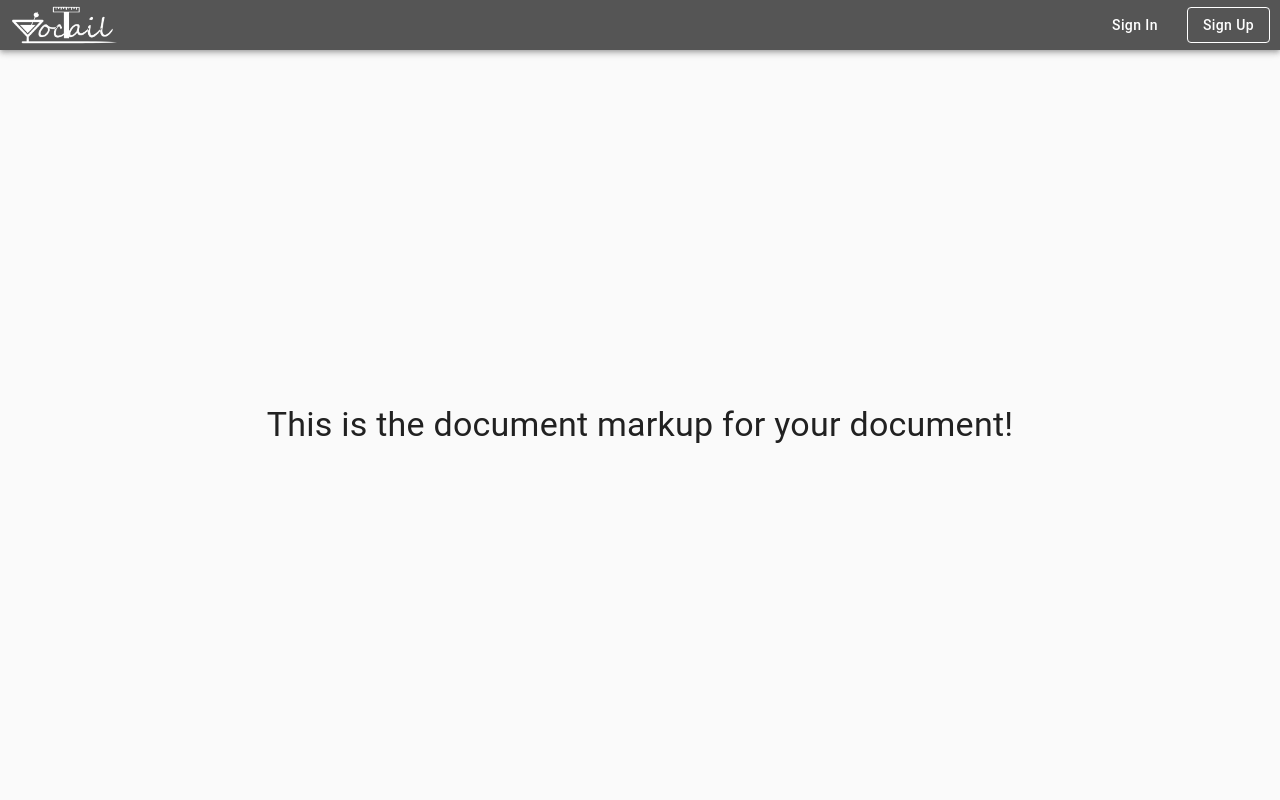
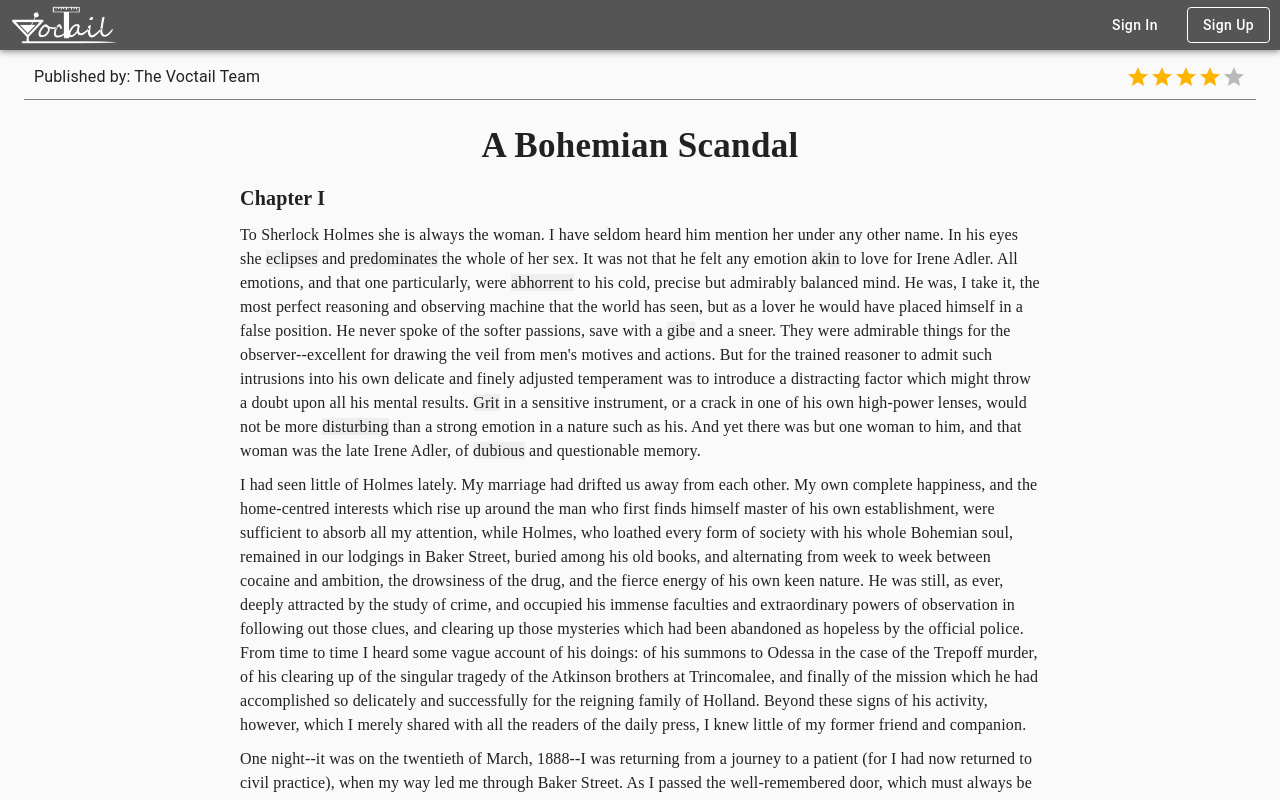
Before and after one commit to smithyworks/voctail, a React (Create React App) app in the folder frontend/: page /document-markup in a window 1280 px wide. Built offline with nearby package versions, Linux system fonts and the light colour scheme.

Commit message:
Initial work on document viewer.

```diff
--- a/frontend/package.json
+++ b/frontend/package.json
@@ -7,6 +7,7 @@
   "dependencies": {
     "@material-ui/core": "^4.10.1",
     "@material-ui/icons": "^4.9.1",
+    "@material-ui/lab": "^4.0.0-alpha.56",
     "@testing-library/jest-dom": "^4.2.4",
     "@testing-library/react": "^9.5.0",
     "@testing-library/user-event": "^7.2.1",
--- a/frontend/src/App.js
+++ b/frontend/src/App.js
@@ -9,7 +9,7 @@ import {
   IntroPage,
   AdminPage,
   DocumentPage,
-  DocumentMarkup,
+  TextDocumentPage,
   QuizzesPage,
   QuizzesSavedPage,
   QuizzesDayPage,
@@ -65,7 +65,7 @@ function App() {
           <ProtectedRoute path="/documents" component={DocumentPage} />
           <ProtectedRoute path="/classrooms" component={ClassroomsPage} />
 
-          <Route path="/document-markup" component={DocumentMarkup} />
+          <Route path="/document-markup" component={TextDocumentPage} />
 
           <Route path="/signup">
             <SigninPage signup />
--- a/frontend/src/components/AdminPage.js
+++ b/frontend/src/components/AdminPage.js
@@ -167,7 +167,7 @@ function AdminPage({ ...props }) {
               </TableCell>
               <TableCell>Name</TableCell>
               <TableCell>email</TableCell>
-              <TableCell>Membership</TableCell>
+              <TableCell>Account</TableCell>
               <TableCell align="right">Last Seen</TableCell>
               <TableCell style={{ width: "110px" }} align="right">
                 Token
--- a/frontend/src/components/AppPage.js
+++ b/frontend/src/components/AppPage.js
@@ -124,11 +124,11 @@ function UserMenuButton({ masquerading }) {
         <Paper className={classes.menuPaper}>
           <ClickAwayListener onClickAway={() => setUserMenuOpen(false)}>
             <MenuList autoFocusItem={userMenuOpen} id="menu-list-grow">
-              <MenuItem ocomponent={Link} to="/profile">
+              <MenuItem component={Link} to="/go-premium">
+                Go Premium!
+              </MenuItem>
+              <MenuItem component={Link} to="/profile">
                 Profile
-              </MenuItem>
-              <MenuItem component={Link} to="/account">
-                Account
               </MenuItem>
               <MenuItem component={Link} to="/signout">
                 Sign Out
--- a/frontend/src/components/DocumentMarkup.js
+++ /dev/null
@@ -1,26 +0,0 @@
-import React from "react";
-import { Grid, Typography as T } from "@material-ui/core";
-import { makeStyles } from "@material-ui/core/styles";
-
-import AppPage from "./AppPage.js";
-// import {Link} from "reactrouter-dom";
-
-const useStyles = makeStyles({
-  container: { height: "100%", width: "100%" },
-  grid: { height: "100%", width: "100%" },
-  userItem: { width: "150px" },
-});
-
-function DocumentMarkup({ ...props }) {
-  const classes = useStyles();
-
-  return (
-    <AppPage location="document-markup" id="document-markup-page">
-      <Grid className={classes.grid} container justify="center" alignItems="center" direction="column">
-        <T variant="h4">This is the document markup for your document!</T>
-      </Grid>
-    </AppPage>
-  );
-}
-
-export default DocumentMarkup;
--- /dev/null
+++ b/frontend/src/components/TextDocumentPage.js
@@ -0,0 +1,137 @@
+import React, { useEffect, useState } from "react";
+import { Grid, Typography as T } from "@material-ui/core";
+import Rating from "@material-ui/lab/Rating";
+import { makeStyles } from "@material-ui/core/styles";
+
+import AppPage from "./AppPage.js";
+
+const data = {
+  unknownItems: ["predominates", "eclipses", "akin", "abhorrent", "gibe", "sneer", "Grit", "disturbing", "dubious"],
+  blocks: [
+    {
+      type: "title",
+      content: "A Bohemian Scandal",
+    },
+    {
+      type: "subtitle",
+      content: "Chapter I",
+    },
+    {
+      type: "paragraph",
+      content:
+        "To Sherlock Holmes she is always the woman. I have seldom heard him mention her under any other name. In his \
+      eyes she eclipses and predominates the whole of her sex. It was not that he felt any emotion akin to love \
+      for Irene Adler. All emotions, and that one particularly, were abhorrent to his cold, precise but admirably \
+      balanced mind. He was, I take it, the most perfect reasoning and observing machine that the world has seen, \
+      but as a lover he would have placed himself in a false position. He never spoke of the softer passions, save \
+      with a gibe and a sneer. They were admirable things for the observer--excellent for drawing the veil from \
+      men's motives and actions. But for the trained reasoner to admit such intrusions into his own delicate and \
+      finely adjusted temperament was to introduce a distracting factor which might throw a doubt upon all his \
+      mental results. Grit in a sensitive instrument, or a crack in one of his own high-power lenses, would not be \
+      more disturbing than a strong emotion in a nature such as his. And yet there was but one woman to him, and \
+      that woman was the late Irene Adler, of dubious and questionable memory.",
+    },
+    {
+      type: "paragraph",
+      content:
+        "I had seen little of Holmes lately. My marriage had drifted us away from each other. My own complete \
+      happiness, and the home-centred interests which rise up around the man who first finds himself master of his \
+      own establishment, were sufficient to absorb all my attention, while Holmes, who loathed every form of \
+      society with his whole Bohemian soul, remained in our lodgings in Baker Street, buried among his old books, \
+      and alternating from week to week between cocaine and ambition, the drowsiness of the drug, and the fierce \
+      energy of his own keen nature. He was still, as ever, deeply attracted by the study of crime, and occupied \
+      his immense faculties and extraordinary powers of observation in following out those clues, and clearing up \
+      those mysteries which had been abandoned as hopeless by the official police. From time to time I heard some \
+      vague account of his doings: of his summons to Odessa in the case of the Trepoff murder, of his clearing up \
+      of the singular tragedy of the Atkinson brothers at Trincomalee, and finally of the mission which he had \
+      accomplished so delicately and successfully for the reigning family of Holland. Beyond these signs of his \
+      activity, however, which I merely shared with all the readers of the daily press, I knew little of my former \
+      friend and companion.",
+    },
+    {
+      type: "paragraph",
+      content:
+        "One night--it was on the twentieth of March, 1888--I was returning from a journey to a patient (for I had \
+      now returned to civil practice), when my way led me through Baker Street. As I passed the well-remembered \
+      door, which must always be associated in my mind with my wooing, and with the dark incidents of the Study in \
+      Scarlet, I was seized with a keen desire to see Holmes again, and to know how he was employing his \
+      extraordinary powers. His rooms were brilliantly lit, and, even as I looked up, I saw his tall, spare figure \
+      pass twice in a dark silhouette against the blind. He was pacing the room swiftly, eagerly, with his head \
+      sunk upon his chest and his hands clasped behind him. To me, who knew his every mood and habit, his attitude \
+      and manner told their own story. He was at work again. He had risen out of his drug-created dreams and was \
+      hot upon the scent of some new problem. I rang the bell and was shown up to the chamber which had formerly \
+      been in part my own.",
+    },
+    {
+      type: "paragraph",
+      content:
+        "His manner was not effusive. It seldom was; but he was glad, I think, to see me. With hardly a word spoken, \
+      but with a kindly eye, he waved me to an armchair, threw across his case of cigars, and indicated a spirit \
+      case and a gasogene in the corner. Then he stood before the fire and looked me over in his singular \
+      introspective fashion.",
+    },
+  ],
+};
+
+const useStyles = makeStyles({
+  header: { padding: "15px 10px 10px 10px", borderBottom: "1px solid grey" },
+  body: { padding: "20px", textAlign: "center", "& *": { fontFamily: "serif" } },
+  narrowContainer: { display: "inline-block", width: "100%", maxWidth: "800px" },
+  title: { fontSize: "35px", marginBottom: "10px", textAlign: "center", fontWeight: "bold" },
+  subtitle: { fontSize: "20px", marginBottom: "10px", textAlign: "left", fontWeight: "bold" },
+  paragraph: { fontSize: "16px", marginBottom: "10px", textAlign: "left" },
+  unknown: { backgroundColor: "#eee" },
+});
+
+function KnownItem({ children }) {
+  return (
+    <>
+      <span>{children}</span>{" "}
+    </>
+  );
+}
+
+function UnknownItem({ children }) {
+  const classes = useStyles();
+  return (
+    <>
+      <span className={classes.unknown}>{children}</span>{" "}
+    </>
+  );
+}
+
+function TextDocumentPage({ ...props }) {
+  const classes = useStyles();
+
+  const [blocks, setBlocks] = useState();
+
+  useEffect(() => {
+    const unknown = data.unknownItems;
+    const newBlocks = data.blocks.map((b, bi) => {
+      const items = b.content.split(" ").map((t, ti) => {
+        if (unknown.includes(t)) return <UnknownItem key={ti}>{t}</UnknownItem>;
+        else return <KnownItem key={ti}>{t}</KnownItem>;
+      });
+      return (
+        <T className={classes[b.type]} key={bi}>
+          {items}
+        </T>
+      );
+    });
+    setBlocks(newBlocks);
+  }, [data.unknownItems]); // eslint-disable-line
+
+  return (
+    <AppPage location="documents" id="document-markup-page">
+      <Grid container justify="space-between" className={classes.header}>
+        <T>Published by: The Voctail Team</T>
+        <Rating value={4} precision={0.5} className={classes.rating} name="Document Rating" />
+      </Grid>
+      <div className={classes.body}>
+        <div className={classes.narrowContainer}>{blocks}</div>
+      </div>
+    </AppPage>
+  );
+}
+
+export default TextDocumentPage;
--- a/frontend/src/components/index.js
+++ b/frontend/src/components/index.js
@@ -9,7 +9,7 @@ import Error404Page from "./Error404Page.js";
 import IntroPage from "./IntroPage.js";
 import AdminPage from "./AdminPage.js";
 import DocumentPage from "./DocumentPage.js";
-import DocumentMarkup from "./DocumentMarkup.js";
+import TextDocumentPage from "./TextDocumentPage.js";
 
 export {
   DashboardPage,
@@ -22,6 +22,6 @@ export {
   Error404Page,
   IntroPage,
   AdminPage,
-  DocumentMarkup,
+  TextDocumentPage,
   DocumentPage,
 };
```
Also changed, not shown: 1 other file (tests, documents, lock files or other folders).
